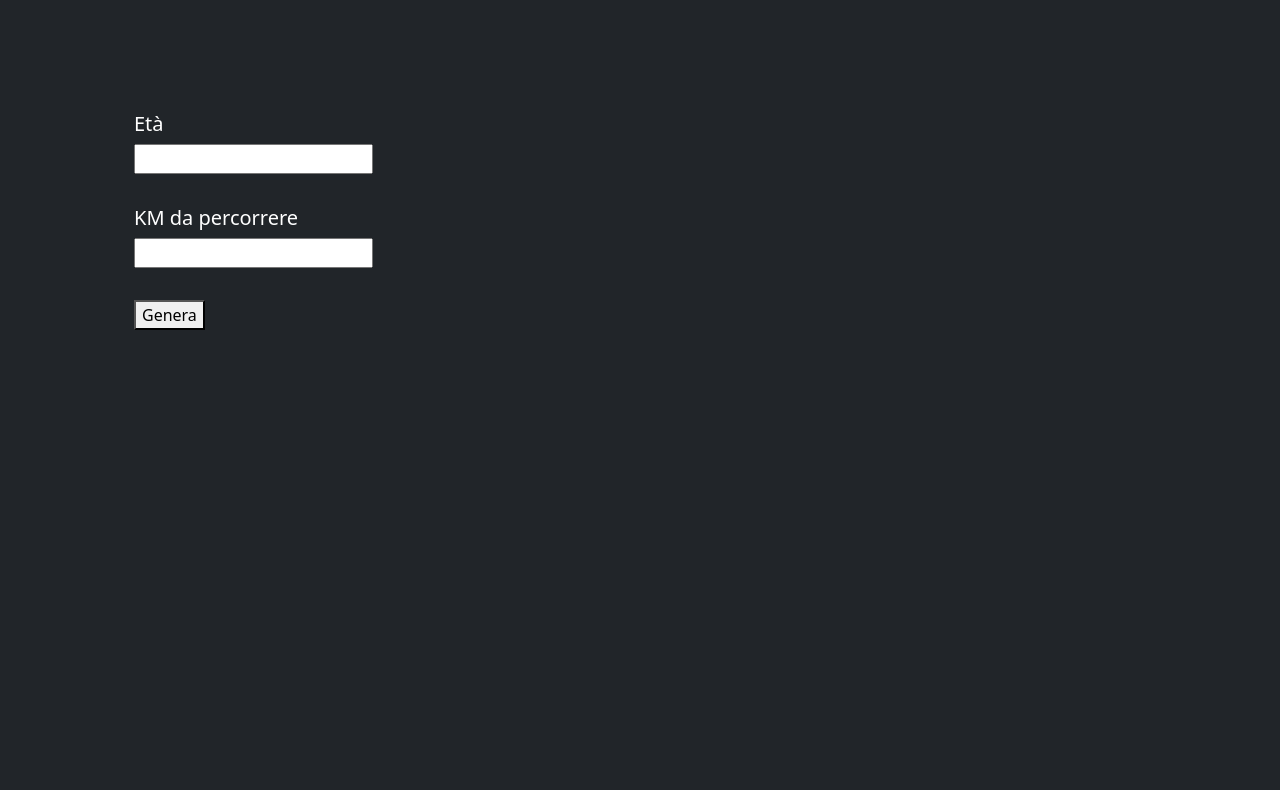
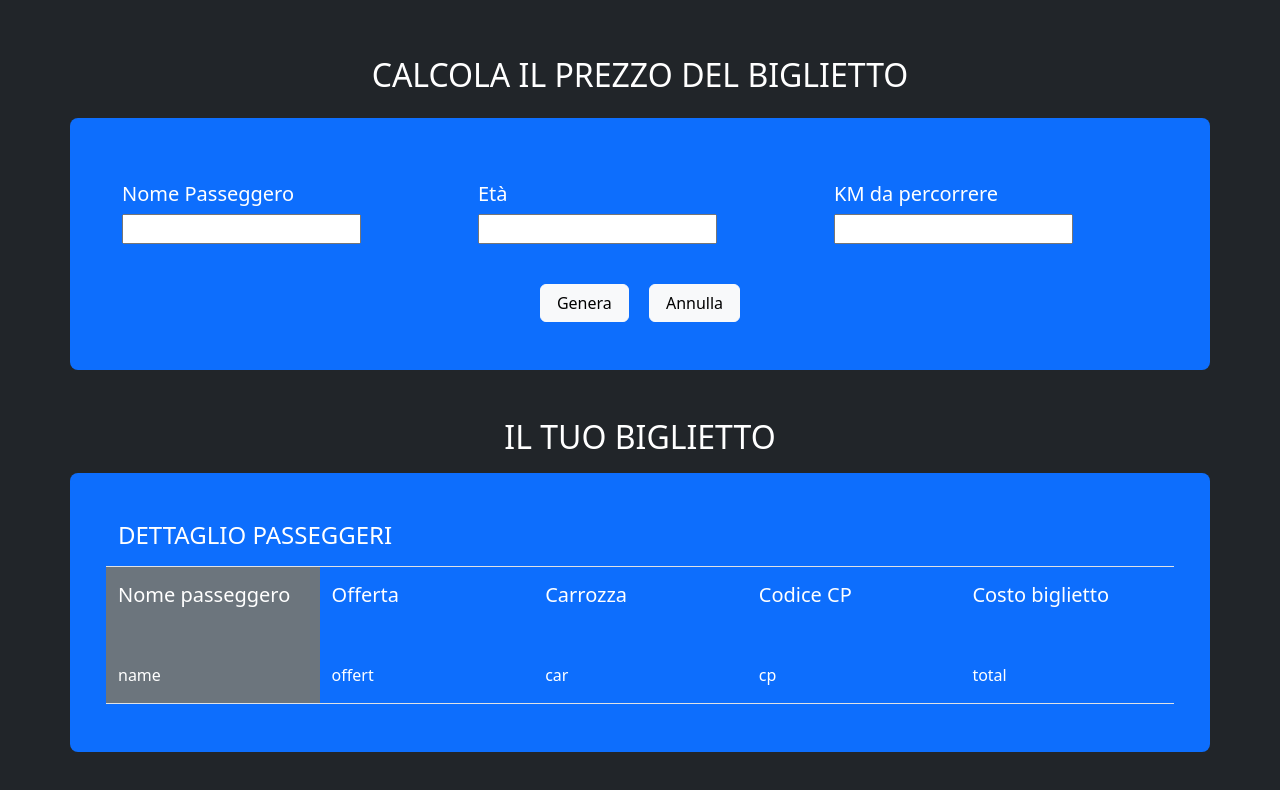
Before and after one commit to Pelliccia96/js-biglietto-treno-form, a plain HTML site: page index.html in a window 1280 px wide. Drawn offline with nearby package versions, Linux system fonts and the light colour scheme.

Commit message:
milestone 2

```diff
--- a/index.html
+++ b/index.html
@@ -8,17 +8,59 @@
     <link rel="stylesheet" href="https://cdn.jsdelivr.net/npm/bootstrap@5.2.2/dist/css/bootstrap.min.css">
 </head>
 <body class="bg-dark">
-    <div class="container p-5 mt-5 m-auto text-white">
-        <div class="p-3">
-            <h5>Età</h5>
-            <input type="text" id="age">
+    <!-- Calcolo prezzo biglietto -->
+    <div>
+        <h2 class="text-center text-white p-2 mt-5">CALCOLA IL PREZZO DEL BIGLIETTO</h2>
+    </div>
+    <div class="container p-5 mt-3 m-auto text-white bg-primary rounded-3">
+        <div class="row">
+            <div class="col p-3">
+                <h5>Nome Passeggero</h5>
+                <input type="text" id="name">
+            </div>
+            <div class="col p-3">
+                <h5>Età</h5>
+                <input type="text" id="age">
+            </div>
+            <div class="col p-3">
+                <h5>KM da percorrere</h5>
+                <input type="text" id="km">
+            </div>
         </div>
-        <div class="p-3">
-            <h5>KM da percorrere</h5>
-            <input type="text" id="km">
+        <div class="pt-4 text-center">
+            <button id="btn" class="btn btn-light mx-2 px-3">Genera</button>
+            <button id="btn2" class="btn btn-light mx-2 px-3">Annulla</button>
         </div>
-        <div class="p-3">
-            <button id="btn">Genera</button>
+    </div>
+    <!-- Il tuo biglietto -->
+    <div class="pt-5">
+        <h2 class="text-center text-white">IL TUO BIGLIETTO</h2>
+    </div>
+    <div class="container p-5 mt-3 m-auto text-white bg-primary rounded-3">
+        <div class="pb-2">
+            <h4>DETTAGLIO PASSEGGERI</h4>
+        </div>
+        <div class="row border-top border-bottom">
+            <div class="col bg-secondary">
+                <h5 class="pt-3 pb-5">Nome passeggero</h5>
+                <p>name</p>
+            </div>
+            <div class="col">
+                <h5 class="pt-3 pb-5">Offerta</h5>
+                <p>offert</p>
+            </div>
+            <div class="col">
+                <h5 class="pt-3 pb-5">Carrozza</h5>
+                <p>car</p>
+            </div>
+            <div class="col">
+                <h5 class="pt-3 pb-5">Codice CP</h5>
+                <p>cp</p>
+            </div>
+            <div class="col">
+                <h5 class="pt-3 pb-5">Costo biglietto</h5>
+                <p>total</p>
+            </div>
         </div>
     </div>
     <script src="js/main.js"></script>
--- a/js/main.js
+++ b/js/main.js
@@ -3,12 +3,14 @@ let errori = 0;
 
 mainBtn.addEventListener("click", function () {
     const userAge = document.getElementById("age").value;
+    console.log(userAge);
     if (isNaN(userAge)) {
         alert("L'età inserita non è valida");
         errori += 1;
     }
 
     const userKm = document.getElementById("km").value;
+    console.log(userKm);
     if (isNaN(userKm)) {
         alert("I KM inseriti non sono validi");
         errori += 1;
```
